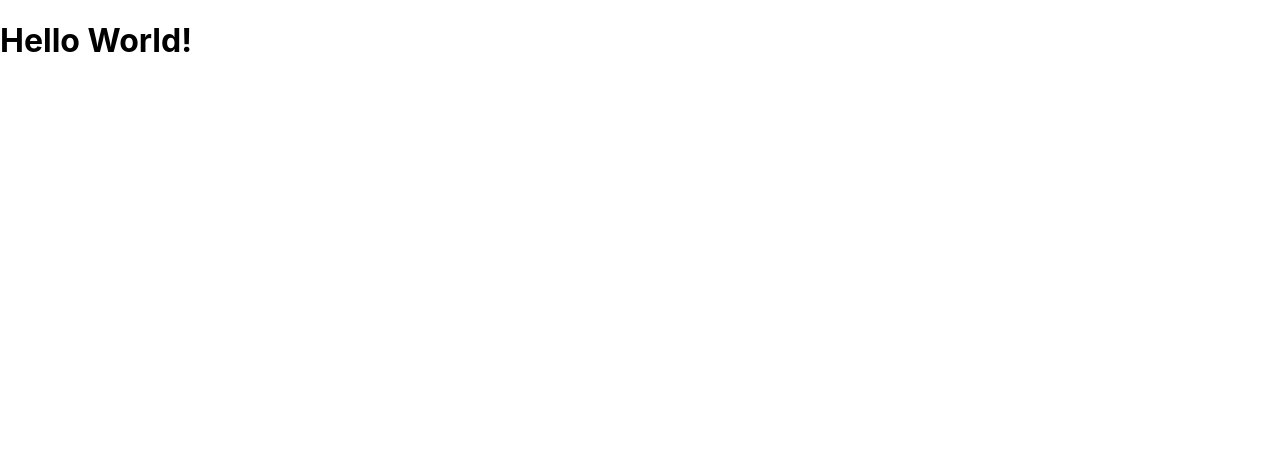
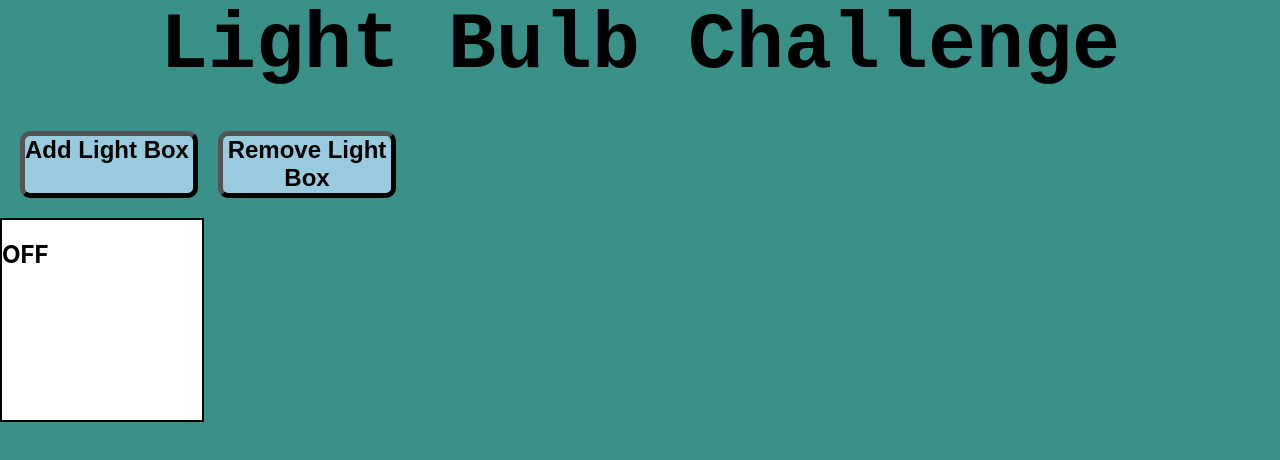
Before and after one commit to learn-academy-2021-echo/lightbulb-challenge-hawk198723, a React (Create React App) app: page / in a window 1280 px wide. Shown: the top 460 px of the page. Built offline with nearby package versions, Linux system fonts and the light colour scheme.

Commit message:
trubleshooting

```diff
--- a/public/index.html
+++ b/public/index.html
@@ -24,7 +24,32 @@
       work correctly both with client-side routing and a non-root public URL.
       Learn how to configure a non-root public URL by running `npm run build`.
     -->
-    <title>Lightbulb Challenge</title>
+    <title>Fun Lightbulb</title>
+    <style type = "text/css">
+      h1{
+        font-size: 5em;
+        text-align: center;
+        margin: 0;
+        padding: 0;
+        font-family:'Courier New';
+        font-weight: 900;
+        margin-bottom: 40px;
+    }
+    .button{
+      display: inline-flex;
+      width: 178px;
+      height: 67px;
+      padding : 0;
+      background: rgb(152, 203, 222);
+      outline: none;
+      border-radius: 10px;
+      overflow: hidden;
+      border-width: 5px;
+      font-size: 24px;
+      font-weight: 900;
+      margin-left :20px;
+    }
+    </style>
   </head>
   <body>
     <noscript>You need to enable JavaScript to run this app.</noscript>
--- a/src/App.css
+++ b/src/App.css
@@ -1,38 +1,10 @@
-.App {
-  text-align: center;
+#square {
+  margin-top: 20px;
+  width: 200px;
+  height: 200Px;
+  border: 2px solid black;
 }
-
-.App-logo {
-  height: 40vmin;
-  pointer-events: none;
+body {
+  background-color: #399188;
+  color: #000000;
 }
-
-@media (prefers-reduced-motion: no-preference) {
-  .App-logo {
-    animation: App-logo-spin infinite 20s linear;
-  }
-}
-
-.App-header {
-  background-color: #282c34;
-  min-height: 100vh;
-  display: flex;
-  flex-direction: column;
-  align-items: center;
-  justify-content: center;
-  font-size: calc(10px + 2vmin);
-  color: white;
-}
-
-.App-link {
-  color: #61dafb;
-}
-
-@keyframes App-logo-spin {
-  from {
-    transform: rotate(0deg);
-  }
-  to {
-    transform: rotate(360deg);
-  }
-}
--- a/src/App.js
+++ b/src/App.js
@@ -1,11 +1,13 @@
 import React, { Component } from 'react'
 import './App.css'
+import SquareBox from './components/SquareBox'
 
 class App extends Component{
   render(){
     return(
       <>
-        <h1>Hello World!</h1>
+         <h1>Light Bulb Challenge</h1>
+        <SquareBox/>
       </>
     )
   }
--- /dev/null
+++ b/src/components/SquareBox.js
@@ -0,0 +1,47 @@
+import React, { Component } from 'react'
+//creates SquareBox class
+class SquareBox extends Component{
+    constructor(props){
+      super(props)
+      this.state = {
+        color: ["white", "yellow"],  // array of two colors
+        lightStatus: ["OFF", "ON"],  // array of two status
+        index: 0 // index is the position of the array, in this case: 0 ===> "OFF" ===> "white" (by default)
+      }
+    }
+    // status setter
+    changeStatus = () => {
+        //this.state.index will always change between 0 and 1, since index modular by 2, the result will always be 0 or 1, aka "OFF" and "ON"
+        this.setState({index: (this.state.index + 1) % 2 })
+        //alert("Yo!")
+    }
+    //create a button, not functional yet
+    addBox = () => {
+        alert("Add a light box as soon as you prove this branch 😆 （Will make it functional in the third branch，Stay tuned.） ")
+    }
+    //create a button, not functional yet
+    removeBox = () => {
+        alert(" Removing 🏃‍♀️🏃（Will make it functional in the third branch，Stay tuned.） ")
+    }
+    render(){
+      return(
+        // style={{background: this.state.color[this.state.index] is set the background color base on the index
+        // onClick = {this.changeStatus} when the box get clicled, call the changeStatus function
+        // {this.state.lightStatus[this.state.index]} show the text status in the box
+        <>
+         <button onClick = {this.addBox} class = "button">
+             Add Light Box
+         </button>
+         <button onClick = {this.removeBox} class = "button">
+             Remove Light Box
+         </button>
+         <div id = "square"  onClick = {this.changeStatus} style={{background: this.state.color[this.state.index]}}>
+             <h2>{this.state.lightStatus[this.state.index]} </h2>
+         </div>
+
+        </>
+      )
+    }
+  }
+  //export the class SquareBox, make it available to use
+  export default SquareBox
```
